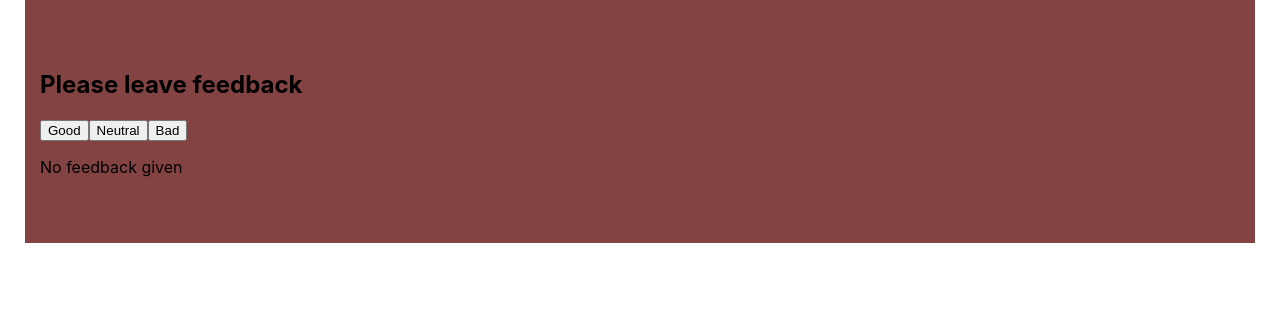
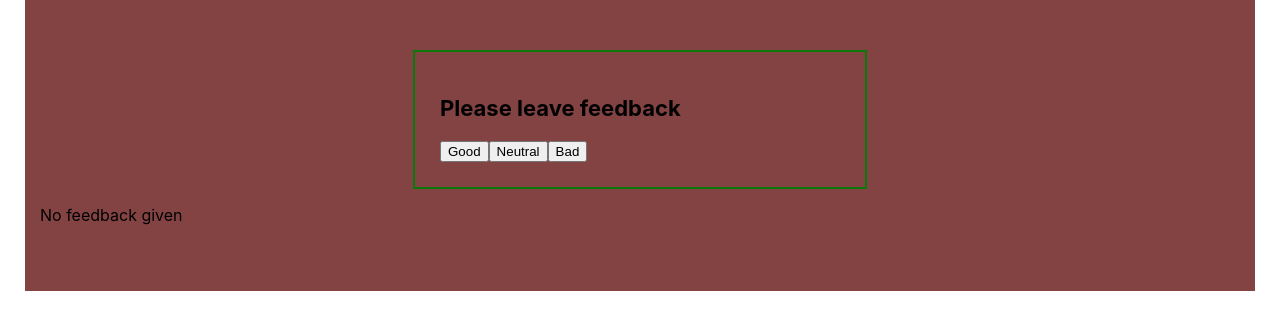
Before and after one commit to gprokopiv/react-hw-02-feedback, a React (Create React App) app: page / in a window 1280 px wide. Shown: the top 330 px of the page. Built offline with nearby package versions, Linux system fonts and the light colour scheme.

Commit message:
feedback fights are to be  continued tomorrow

```diff
--- /dev/null
+++ b/src/components/Section/Section.module.css
@@ -0,0 +1,13 @@
+.section {
+    max-width: 400px;
+    margin-left: auto;
+    margin-right: auto;
+    padding: 25px;
+    box-shadow: rgb(71, 70, 70);
+    border: 2px solid rgb(10, 120, 10);
+  }
+
+  .title {
+    font-weight: 700;
+    font-size: 22px;
+  }
--- a/src/components/Section/index.jsx
+++ b/src/components/Section/index.jsx
@@ -1,9 +1,10 @@
 import PropTypes from 'prop-types';
+import s from './Section.module.css';
 
 function Section({title, children}) {
     return (
-        <section>
-            <h2>{title}</h2>
+        <section className={s.section}>
+            <h2 className={s.title}>{title}</h2>
             {children}
         </section>
     );
```
